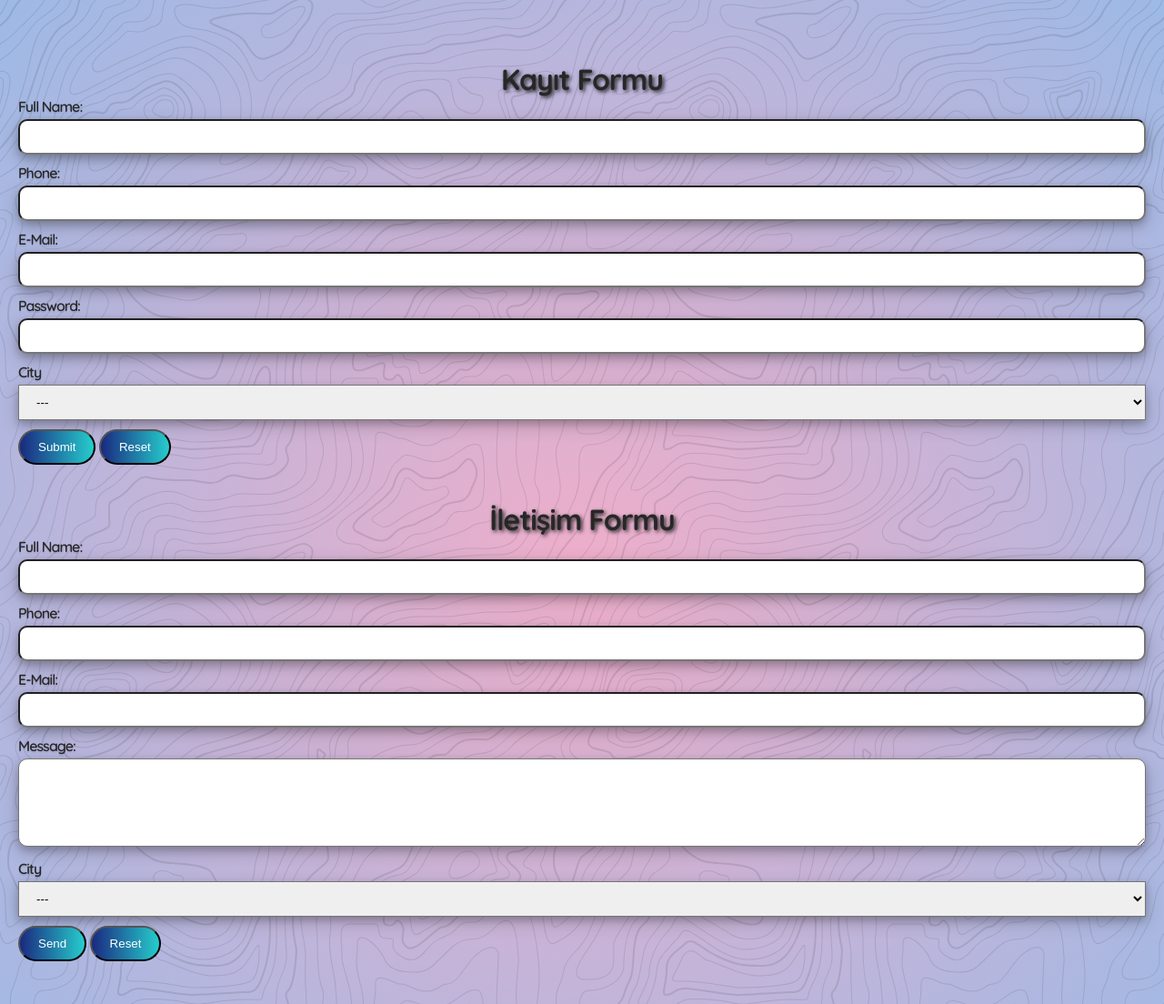
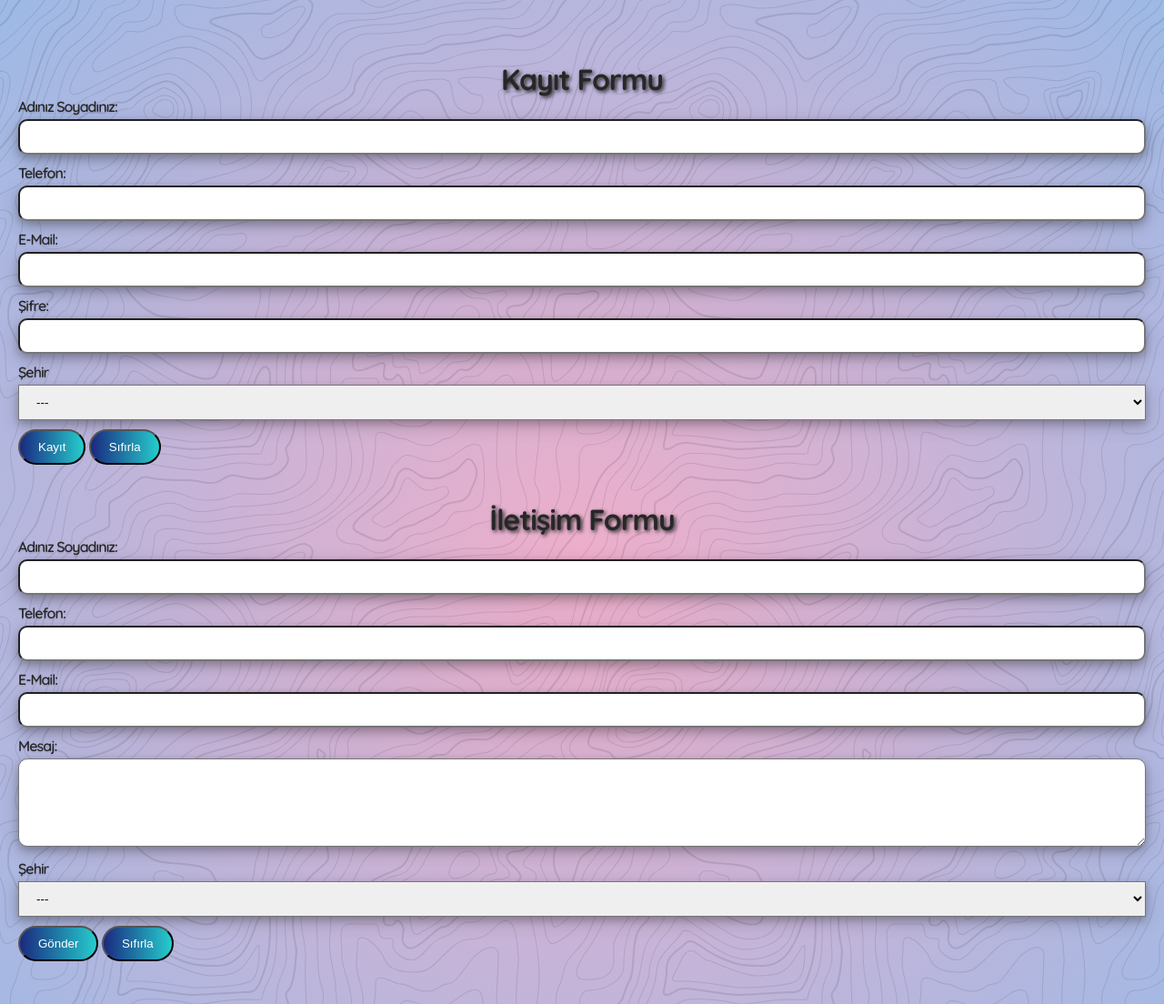
Before and after one commit to Anonimum321/Hogworld, a plain HTML site: page kayıt.html in a window 1280 px wide. Shown: the part 130-1234 px from the top of the page at 91% size. Drawn offline with Linux system fonts and the light colour scheme.

Commit message:
Language Update

```diff
--- a/kayıt.html
+++ b/kayıt.html
@@ -40,11 +40,11 @@
                 <div class="kayit">
                     <h2>Kayıt Formu</h2>
                     <div class="inp">
-                        <label for="fname">Full Name:</label>
+                        <label for="fname">Adınız Soyadınız:</label>
                         <input type="text" name="fname" id="">
                     </div>
                     <div class="inp">
-                        <label for="tel">Phone:</label>
+                        <label for="tel">Telefon:</label>
                         <input type="tel" name="tel" id="">
                     </div>
                     <div class="inp">
@@ -52,10 +52,10 @@
                         <input type="email" name="email" id="">
                     </div>
                     <div class="inp">
-                        <label for="password">Password:</label>
+                        <label for="password">Şifre:</label>
                         <input type="password" name="password" id="">
                     </div>
-                    <label for="password">City</label>
+                    <label for="password">Şehir</label>
                     <select name="sehir" id="">
                         <option value="---" selected>---</option>
                         <option value="Adana">Adana</option>
@@ -140,17 +140,17 @@
                         <option value="Osmaniye">Osmaniye</option>
                         <option value="Düzce">Düzce</option>
                     </select>
-                    <button type="submit" class="btn btn-sifirla">Submit</button>
-                    <button type="submit" class="btn btn-sifirla">Reset</button>
+                    <button type="submit" class="btn btn-sifirla">Kayıt</button>
+                    <button type="submit" class="btn btn-sifirla">Sıfırla</button>
                 </div>
                 <div class="iletisim">
                     <h2>İletişim Formu</h2>
                     <div class="inp">
-                        <label for="fname">Full Name:</label>
+                        <label for="fname">Adınız Soyadınız:</label>
                         <input type="text" name="fname" id="">
                     </div>
                     <div class="inp">
-                        <label for="tel">Phone:</label>
+                        <label for="tel">Telefon:</label>
                         <input type="tel" name="tel" id="">
                     </div>
                     <div class="inp">
@@ -158,10 +158,10 @@
                         <input type="email" name="email" id="">
                     </div>
                     <div class="inp">
-                        <label for="message">Message:</label>
+                        <label for="message">Mesaj:</label>
                         <textarea name="message" id="" cols="25" rows="5"></textarea>
                     </div>
-                    <label for="password">City</label>
+                    <label for="password">Şehir</label>
                     <select name="sehir" id="">
                         <option value="---" selected>---</option>
                         <option value="Adana">Adana</option>
@@ -246,8 +246,8 @@
                         <option value="Osmaniye">Osmaniye</option>
                         <option value="Düzce">Düzce</option>
                     </select>
-                    <button type="submit" class="btn btn-sifirla">Send</button>
-                    <button type="submit" class="btn btn-sifirla">Reset</button>
+                    <button type="submit" class="btn btn-sifirla">Gönder</button>
+                    <button type="submit" class="btn btn-sifirla">Sıfırla</button>
                 </div>
                 <div class="footer">
                     <img class="self-img" src="img/msmall.png" alt="Coder">
```
Also changed, not shown: hogworld.html (+1 -1 lines).
